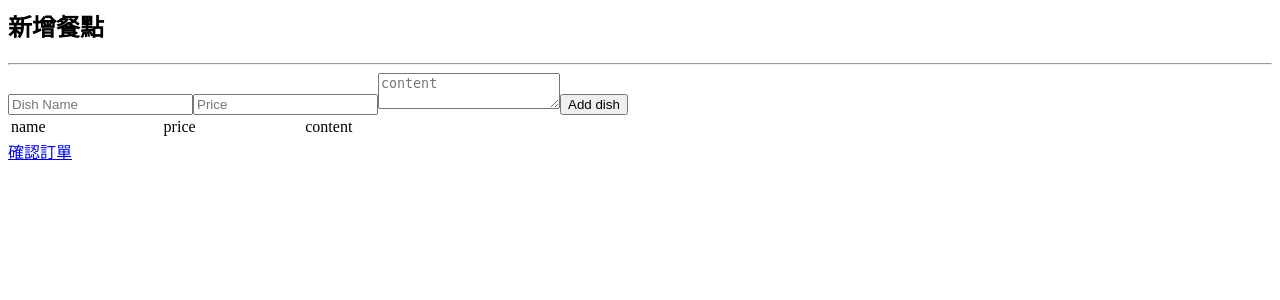
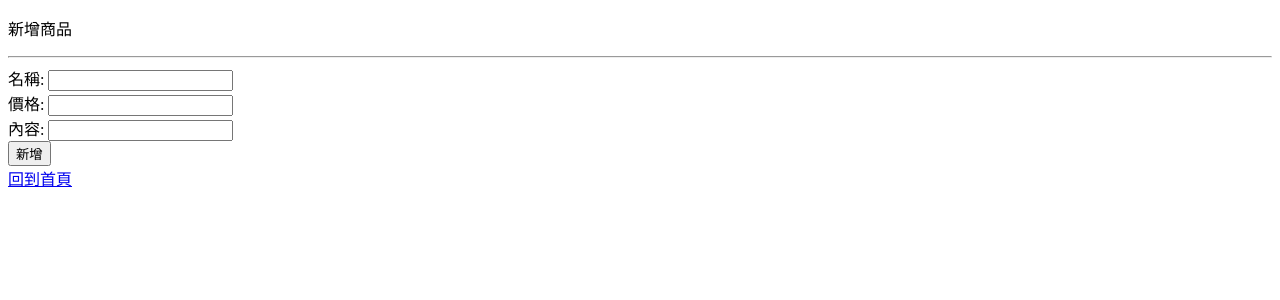
Before and after one commit to zngrande/homework, a Flask app: page /adddish in a window 1280 px wide. Shown: the top 300 px of the page. Run offline with Flask 3, Linux system fonts and the light colour scheme.

Commit message:
新增編輯可以用了 更改餐廳資訊還在用

```diff
--- a/app.py
+++ b/app.py
@@ -1,7 +1,7 @@
 from flask import Flask, render_template, request, session, redirect,jsonify, url_for, flash
 import sqlite3
 from functools import wraps
-from dbUtils import get_pending_orders, accept_order, pick_up_order, complete_order, get_user_by_id, get_prepare_dish, add_user, get_all_restaurants, get_dish_list_by_name, get_restaurant_details_by_name, get_dish_details_by_dish_name, add_to_cart, get_cart_detail, delete_from_cart, send_dish, confirm_receipt, get_order_data, add_dish, update_dish, delete_dish_by_id, transfer_order, get_dish_by_id
+from dbUtils import get_pending_orders, accept_order, pick_up_order, get_dish_by_id, get_res_by_Rid, complete_order, get_user_by_id, get_prepare_dish, add_user, get_all_restaurants, get_dish_list_by_name, get_restaurant_details_by_name, get_dish_details_by_dish_name, add_to_cart, get_cart_detail, delete_from_cart, send_dish, confirm_receipt, get_order_data, add_dish, update_dish, delete_dish_by_id, transfer_order, get_dish_by_Rid
 from datetime import datetime, timedelta
 
 # creates a Flask application, specify a static folder on /
@@ -58,6 +58,7 @@ def login():
                 return redirect("/guestfrontPage")
             elif role == "restaurant":
                 session['Rid'] = user['Rid']
+                session['restaurant_name'] = user['name']
                 return redirect("/confirmreceipt")
             elif role == "delivery":
                 return redirect("/view_orders")
@@ -293,7 +294,6 @@ if __name__ == "__main__":
 @app.route("/confirmreceipt")
 def order_list_page():
     Rid = session.get('Rid')
-    #data=get_prepare_dish(Rid)
     # 取得所有的訂單資料，這裡可以進行 confirm 的過濾
     data_confirm_0 = get_order_data(0, Rid)  # 確認接單的資料
     data_confirm_1 = get_order_data(1, Rid)  # 已接單的資料
@@ -308,7 +308,9 @@ def order_list_page():
 
 @app.route('/regrest')
 def regrest():
-    return render_template('regrest.html')
+    Rid=session.get('Rid')
+    data=get_res_by_Rid(Rid)
+    return render_template('regrest.html',data=data)
 '''
 @app.route("/confirmreceipt_action", methods=['POST'])
 @login_required
@@ -341,46 +343,12 @@ def confirm_order():
     except Exception as e:
         return jsonify({"status": "error", "message": f"伺服器錯誤: {e}"}), 500
 '''
-@app.route('/add_dish', methods=['POST'])
-def add_new_dish():
-    if 'restaurant_name' in session:
-        dish_name = request.form['dish_name']
-        price = float(request.form['price'])
-        content = request.form['content']
-        try:
-            add_dish(session['restaurant_name'], dish_name, price, content)
-            flash("新增成功！")
-        except Exception as e:
-            flash(f"新增失敗: {e}")
-    else:
-        flash("尚未登入，請先登入")
-        return redirect(url_for('login_page'))
-    return redirect(url_for('adddish'))
 
-@app.route('/adddish')
-def adddish():
-        return render_template('adddish.html')
 
-@app.route('/edit_dish/<int:dish_id>', methods=['GET', 'POST'])
-def edit_dish(dish_id):
-    dish = get_dish_by_id(dish_id)
-    if dish is None or dish['restaurant_name'] != session.get('restaurant_name'):
-        flash("找不到該菜品，或者該菜品無權限編輯")
-        return redirect(url_for('adddish'))
-
-    if request.method == 'POST':
-        dish_name = request.form['dish_name']
-        price = float(request.form['price'])
-        content = request.form['content']
-        update_dish(dish_id, dish_name, content, price)
-        flash("菜品已更新")
-        return redirect(url_for('adddish'))
-
-    return render_template('edit_dish.html', dish=dish)
-
+'''
 @app.route('/delete_dish/<int:dish_id>', methods=['POST'])
 def delete_dish(dish_id):
-    dish = get_dish_by_id(dish_id)
+    dish = get_dish_by_restaurant_name(dish_id)
     if dish is None or dish['restaurant_name'] != session.get('restaurant_name'):
         flash("找不到該菜品，或者無權刪除")
         return redirect(url_for('adddish'))
@@ -388,7 +356,7 @@ def delete_dish(dish_id):
     delete_dish_by_id(dish_id)
     flash("菜品已刪除")
     return redirect(url_for('adddish'))
-
+'''
 @app.before_request
 def before_request():
     print(f"Session at start: {session}")  # 確保會話資訊是正確的
@@ -404,3 +372,49 @@ def confirm_dish1():
     order_id = request.form.get("order_id")
     transfer_order(order_id)
     return redirect("/confirmreceipt")
+
+@app.route("/dish_list")
+def edit_dish():
+    Rid = session.get('Rid')
+    data=get_dish_by_Rid(Rid)
+    return render_template('dish_list.html',data=data)
+
+# 修改餐點
+@app.route("/editdish/<int:dish_id>", methods=['GET', 'POST'])
+def edit_product(dish_id):
+    if request.method == 'POST':
+        # 取得表單數據並更新產品
+        form = request.form
+        dish_name = form['dish_name']
+        content = form['content']
+        price = form['price']
+
+        # 更新餐點
+        update_dish(dish_id, dish_name, price, content)
+        return redirect("/dish_list")
+
+    # GET 請求時，取得餐點詳細資料
+    data = get_dish_by_id(dish_id)  # 使用 dish_id 查詢
+    return render_template('editdish.html', data=data)
+
+@app.route('/add_dish', methods=['POST'])
+def add_new_dish():
+    if request.method == 'POST':
+        Rid = session.get('Rid')
+        restaurant_name = session.get('restaurant_name')
+        if not Rid or not restaurant_name:
+            flash("餐廳資訊不完整，請重新登入")
+            return redirect(url_for('login_page'))
+        form = request.form
+        dish_name = form['dish_name']
+        content = form['content']
+        price = form['price']
+        add_dish( Rid, restaurant_name, dish_name, price, content)
+        return redirect("/dish_list")
+    else:
+        flash("尚未登入，請先登入")
+        return redirect(url_for('login_page'))
+
+@app.route('/adddish')
+def add():
+    return render_template('/adddish.html')
--- a/templates/Confirmreceipt.html
+++ b/templates/Confirmreceipt.html
@@ -112,7 +112,8 @@
 
     <div style="text-align: center; margin-top: 20px;">
         <a href="/regrest">餐廳資料</a> |
-        <a href="/adddish">新增餐點</a>
+        <a href="/adddish">新增餐點</a> |
+        <a href="/dish_list">編輯餐點</a>
     </div>
 </body>
 </html>
--- a/templates/adddish.html
+++ b/templates/adddish.html
@@ -1,48 +1,26 @@
-<html>
+<!DOCTYPE html PUBLIC "-//W3C//DTD XHTML 1.0 Transitional//EN" "http://www.w3.org/TR/xhtml1/DTD/xhtml1-transitional.dtd">
+<html xmlns="http://www.w3.org/1999/xhtml">
 <head>
-    <meta charset="utf-8">
-    <title>新增餐點</title>
+    <meta http-equiv="Content-Type" content="text/html; charset=utf-8" />
+    <title>新增商品</title>
 </head>
 <body>
-    <h2>新增餐點</h2>
+    <p>新增商品</p>
     <hr />
+    <form method="post" action="/add_dish">
+        <label>名稱:</label>
+        <input name="dish_name" type="text" required /> <br>
 
-    <table width="500">
-        <form method="POST" action="/add_dish">
-            <input type="text" name="name" placeholder="Dish Name" required>
-            <input type="number" name="price" placeholder="Price" required>
-			<textarea name="content" placeholder="content" required></textarea>
-            <button type="submit">Add dish</button>
-        </form>
-        <tr>
-            <td>name</td>
-			<td>price</td>
-            <td>content</td>
-        </tr>
-        {% for dish in dishes %}
-        <tr>
-            <td>{{ dish.name }}</td>
-            <td>{{ dish.price }}</td>
-            <td>{{ dish.content }}</td>
-            <td>
-                <a href="{{ url_for('edit_dish', dish_name=dish.dish_name) }}">edit</a> |
-                <form action="{{ url_for('delete_item', dish_name=dish.dish_name) }}" method="POST" style="display:inline;">
-                    <button type="submit" onclick="return confirm('Are you sure？')">delete</button>
-                </form>
-            </td>
-        </tr>
-        {% endfor %}
+        <label>價格:</label>
+        <input name="price" type="text" required /> <br>
 
-    </table>
-	<a href="/confirmreceipt">確認訂單</a>
-    {% with messages = get_flashed_messages() %} <!-- 檢查是否有要顯示的消息 -->
-        {% if messages %} <!-- 如果有消息 -->
-            <ul class="flash-messages"> <!-- 創建一個列表顯示消息 -->
-                {% for message in messages %} <!-- 迭代所有消息 -->
-                    <li>{{ message }}</li> <!-- 顯示每一條消息 -->
-                {% endfor %}
-            </ul>
-        {% endif %}
-    {% endwith %}
+        <label>內容:</label>
+        <input name="content" type="text" required  /> <br>
+
+        <button type="submit" name="action" value="add"onclick="return confirm('新增成功')">新增</button>
+
+    </form>
+
+    <a href="/confirmreceipt">回到首頁</a>
 </body>
 </html>
--- a/templates/regrest.html
+++ b/templates/regrest.html
@@ -9,13 +9,13 @@
     <hr />
     <form method="post">
         <label>餐廳名稱:</label>
-        <input name="name" type="text" placeholder="name" required /> <br>
+        <input name="name" type="text" value="{{ data.name }}" required /> <br>
 
         <label>餐廳地址:</label>
-        <input name="address" type="text" placeholder="address" required /> <br>
+        <input name="address" type="text" value="{{ data.address }}" required /> <br>
 
 		<label>餐廳電話:</label>
-        <input name="phone" type="number" placeholder="phone" required /> <br>
+        <input name="phone" type="number" value="{{ data.phone }}" required /> <br>
 
         <button type="submit" onclick="return confirm('確定要儲存修改嗎？')">儲存修改</button>
     </form>
```
Also changed, not shown: dbUtils.py (+30 -29 lines), templates/dish_list.html (added, +67 -0 lines), templates/editdish.html (added, +27 -0 lines).
